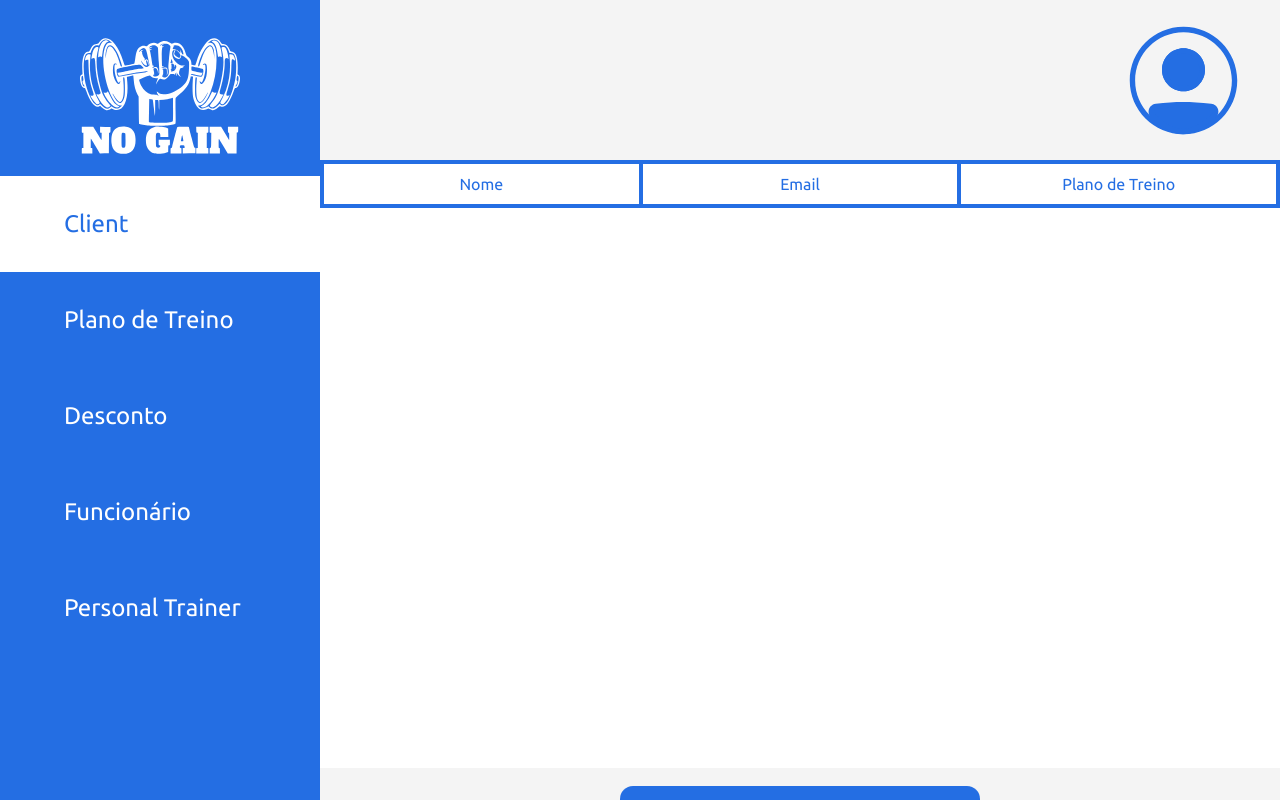
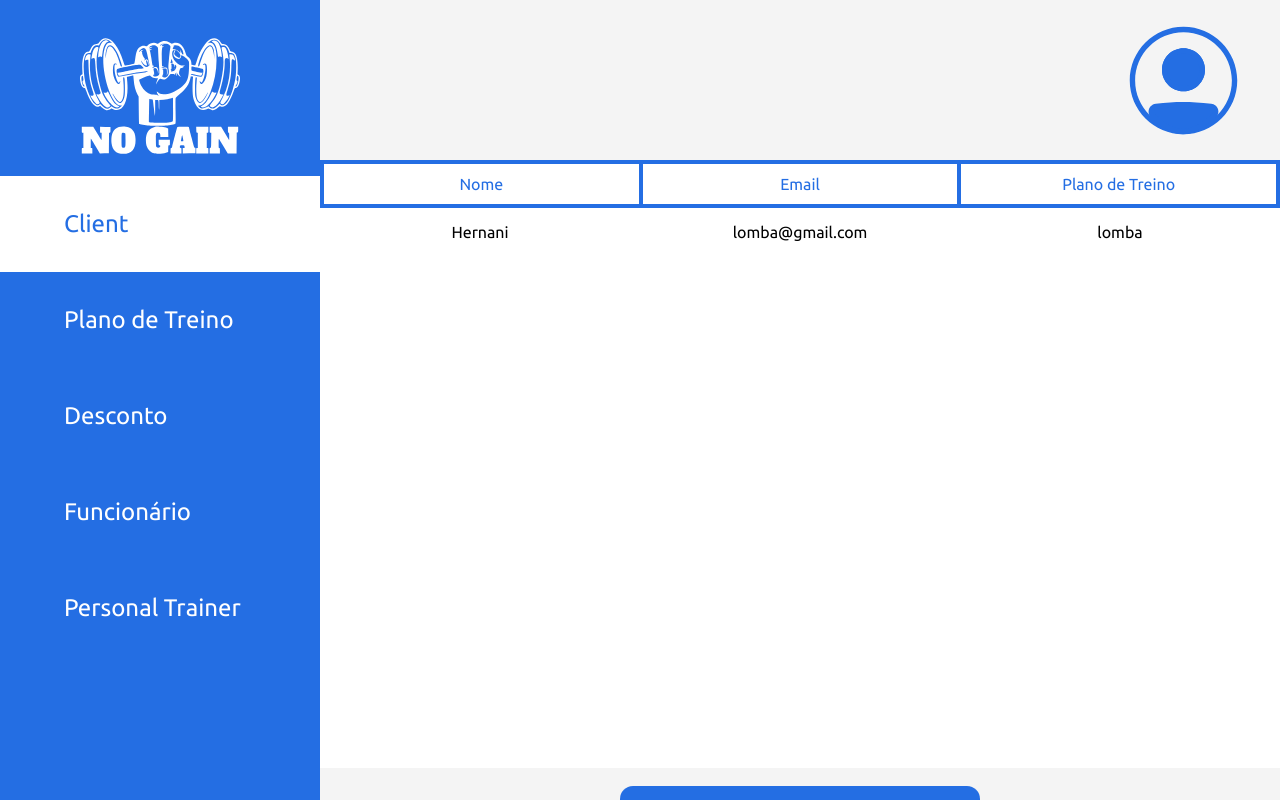
Before and after one commit to bosshentai/tccCode, a React (Create React App) app in the folder nogain-app/: page /Client in a window 1280 px wide. Built offline with nearby package versions, Linux system fonts and the light colour scheme.

Commit message:
the discountList have been started The Discoud page is developing

```diff
--- a/nogain-app/src/Clients/components/ClientList/index.tsx
+++ b/nogain-app/src/Clients/components/ClientList/index.tsx
@@ -1,3 +1,4 @@
+import { ClientItem } from "../ClientItem";
 import styles from "./styles.module.scss";
 
 type client = {
@@ -18,7 +19,15 @@ export const ClientList = (props: clientListProps) => {
 
   return (
     <ul className={styles.clientList}>
-
+      {clientData.map((client: client) => (
+        <ClientItem
+        key={client.id}
+        id={client.id}
+        name={client.name}
+        email={client.email}
+        trainPlan={client.trainPlan}
+        />
+      ))}
     </ul>
   )
 
--- a/nogain-app/src/Clients/page/Client/index.tsx
+++ b/nogain-app/src/Clients/page/Client/index.tsx
@@ -1,5 +1,6 @@
 import React, { useEffect } from "react";
 import { DefaultPage } from "../../../shared/components/UIElements/DefaultPage";
+import { ClientList } from "../../components/ClientList";
 
 import styles from "./styles.module.scss";
 
@@ -50,6 +51,7 @@ export const Client = () => {
               <p>Plano de Treino</p>
             </div>
           </div>
+          <ClientList clients={DUMMY_DATA} />
         </div>
       )}
     <div className={styles.btnContainer}>
--- a/nogain-app/src/Discount/page/Discount/index.tsx
+++ b/nogain-app/src/Discount/page/Discount/index.tsx
@@ -1,6 +1,48 @@
+import React, { useEffect } from 'react';
 import { DefaultPage } from "../../../shared/components/UIElements/DefaultPage"
+
+import styles from "./styles.module.scss";
+
+type Discount = {
+  id: string;
+  name: string;
+  amount: number;
+  descrition: string;
+}
+
+
+
+
 
 
 export const Discount = () => {
-  return <DefaultPage> Discount Page</DefaultPage>
+
+  const [listEmpty, setListEmpty] = React.useState(true);
+
+
+  const [addDiscountIsShown, setDiscountIsShown] = React.useState(false);
+
+
+  const [listDiscount, setListDiscount] = React.useState<Discount[]>([]);
+
+
+  useEffect( ()=>{
+    if(listDiscount.length === 0){
+      setListEmpty(true);
+    }else{
+      setListEmpty(false);
+    }
+  })
+
+
+
+  return <DefaultPage>
+
+  {listEmpty && <p className={styles.p}>Sem descontos</p>}
+
+  <div className={styles.tableContainer}>
+
+  </div>
+
+  </DefaultPage>
 }
```
Also changed, not shown: nogain-app/src/Discount/components/DiscountList/index.tsx (added), nogain-app/src/Discount/components/DiscountList/styles.module.scss (added), nogain-app/src/Discount/page/Discount/styles.module.scss (added).
